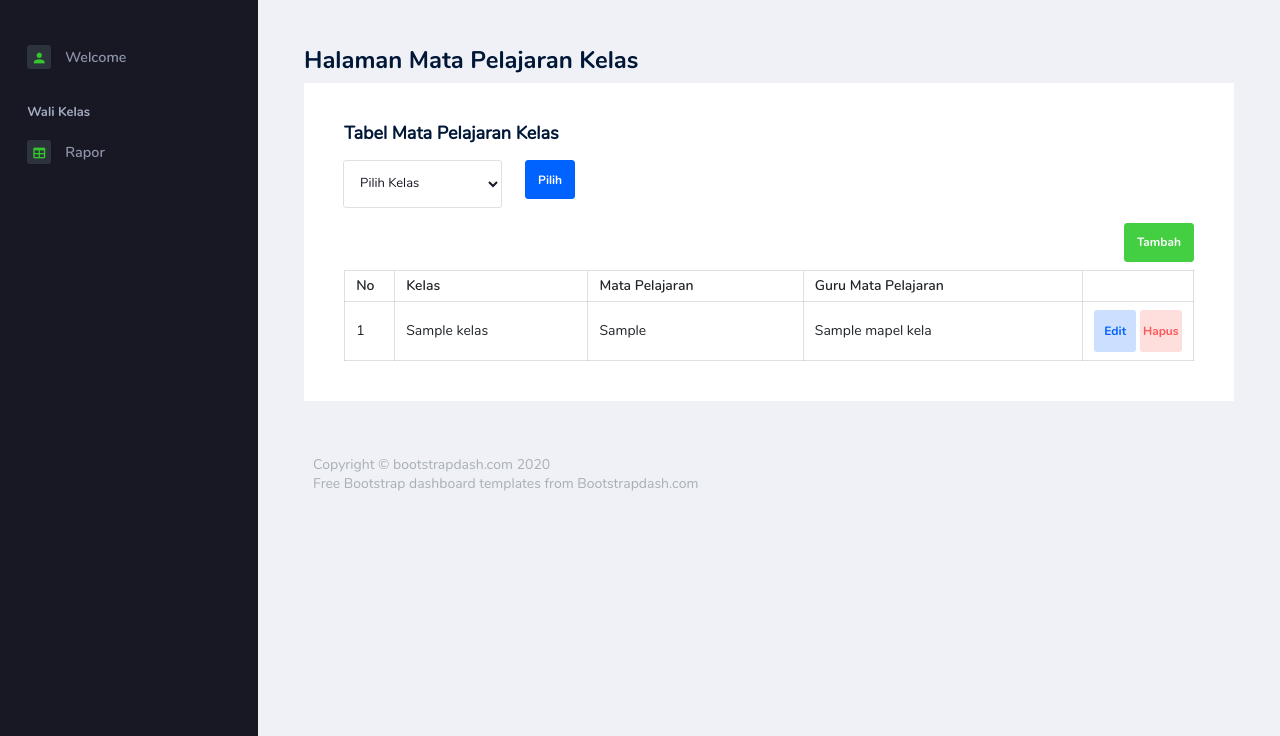
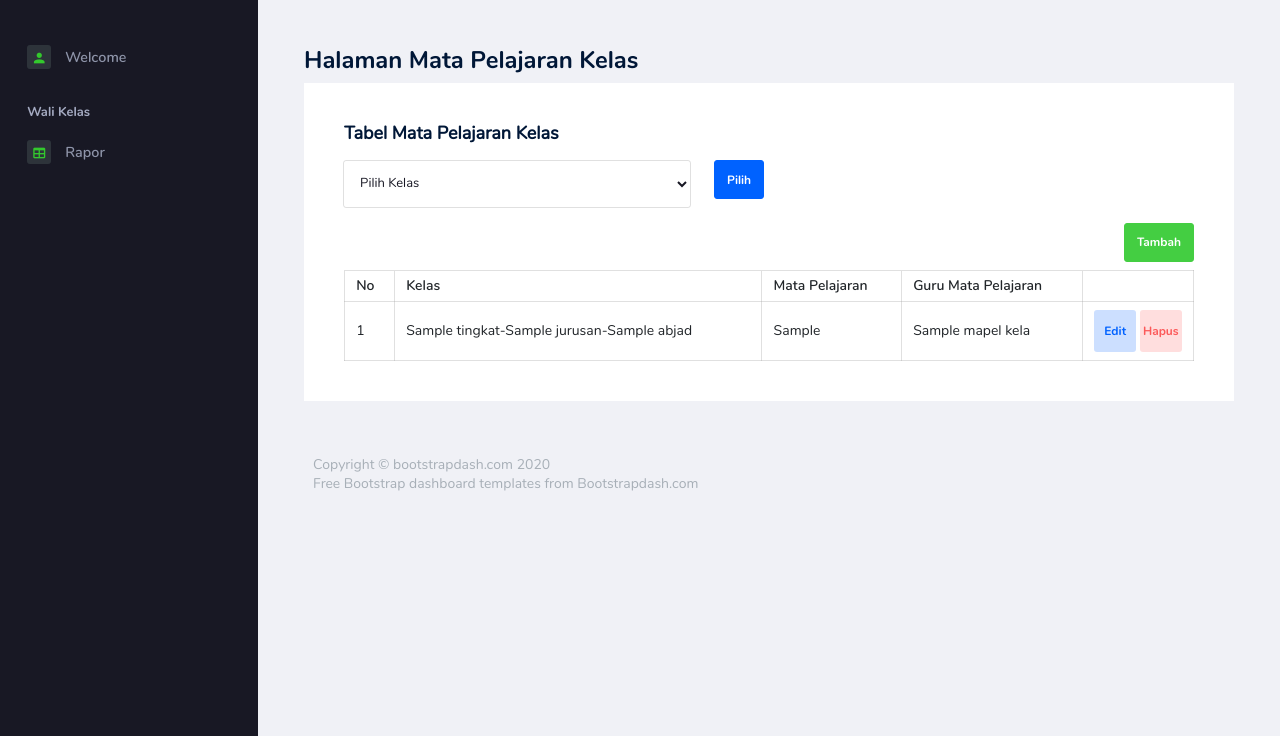
Before and after one commit to andikawiranata47/si-rapor-sekolah, a CodeIgniter 4 app: the page made by app/Views/pages/mata_pelajaran_kelas.php in a window 1280 px wide. Shown: the part 64-800 px from the top of the page. Run offline with PHP 8.4 and a stand-in for CodeIgniter, Linux system fonts and the light colour scheme; the template is opened without the code that fills it: most values are stand-ins (such as "Sample title", 1, 10 or a date in 2020); data that the repository does not hold is empty; some libraries are stand-ins or nearby versions.

Commit message:
naik kelas fix

```diff
--- a/app/Views/pages/kepribadian.php
+++ b/app/Views/pages/kepribadian.php
@@ -25,7 +25,7 @@
                 <select name="pilih_kelas" class="form-control pr-xl-5 mr-2 pilih_kelas" id="pilih_kelas">
                   <option value="">Pilih Kelas</option>
                   <?php foreach ($kelas as $k) : ?>
-                    <option value="<?= $k->Id_Kelas; ?>"><?= $k->Kelas; ?></option>
+                    <option value="<?= $k->Id_Kelas; ?>"><?= $k->Tingkat; ?>-<?= $k->Jurusan; ?>-<?= $k->Abjad; ?></option>
                   <?php endforeach; ?>
                 </select>
               </div><button type="submit" class="btn btn-primary mb-2">Pilih</button>
--- a/app/Views/pages/mata_pelajaran_kelas.php
+++ b/app/Views/pages/mata_pelajaran_kelas.php
@@ -18,7 +18,7 @@
                 <select name="pilih_kelas" class="form-control pr-xl-5 pilih_kelas" id="pilih_kelas">
                   <option value="">Pilih Kelas</option>
                   <?php foreach ($kelas as $k) : ?>
-                    <option value="<?= $k->Id_Kelas; ?>"><?= $k->Kelas; ?></option>
+                    <option value="<?= $k->Id_Kelas; ?>"><?= $k->Tingkat; ?>-<?= $k->Jurusan; ?>-<?= $k->Abjad; ?></option>
                   <?php endforeach; ?>
                 </select>
               </div>
@@ -49,7 +49,7 @@
                   <?php foreach ($mapelKelas as $m) : ?>
                     <tr>
                       <td class="number"> <?= $i++; ?> </td>
-                      <td> <?= $m->Kelas; ?> </td>
+                      <td> <?= $m->Tingkat; ?>-<?= $m->Jurusan; ?>-<?= $m->Abjad; ?> </td>
                       <td> <?= $m->Mata_Pelajaran; ?> </td>
                       <td> <?= $m->Nama; ?> </td>
                       <td class="text-center">
@@ -82,13 +82,13 @@
                 <select name="kelas" class="form-control kelas" disabled>
                   <option value="">Pilih Kelas</option>
                   <?php foreach ($kelas as $k) : ?>
-                    <option value="<?= $k->Id_Kelas; ?>"><?= $k->Kelas; ?></option>
+                    <option value="<?= $k->Id_Kelas; ?>"><?= $k->Tingkat; ?>-<?= $k->Jurusan; ?>-<?= $k->Abjad; ?></option>
                   <?php endforeach; ?>
                 </select>
                 <select name="kelas" class="form-control kelas" hidden>
                   <option value="">Pilih Kelas</option>
                   <?php foreach ($kelas as $k) : ?>
-                    <option value="<?= $k->Id_Kelas; ?>"><?= $k->Kelas; ?></option>
+                    <option value="<?= $k->Id_Kelas; ?>"><?= $k->Tingkat; ?>-<?= $k->Jurusan; ?>-<?= $k->Abjad; ?></option>
                   <?php endforeach; ?>
                 </select>
               </div>
@@ -137,13 +137,13 @@
                 <select name="kelas" class="form-control kelas" disabled>
                   <option value="">Pilih Kelas</option>
                   <?php foreach ($kelas as $k) : ?>
-                    <option value="<?= $k->Id_Kelas; ?>"><?= $k->Kelas; ?></option>
+                    <option value="<?= $k->Id_Kelas; ?>"><?= $k->Tingkat; ?>-<?= $k->Jurusan; ?>-<?= $k->Abjad; ?></option>
                   <?php endforeach; ?>
                 </select>
                 <select name="kelas" class="form-control kelas" hidden>
                   <option value="">Pilih Kelas</option>
                   <?php foreach ($kelas as $k) : ?>
-                    <option value="<?= $k->Id_Kelas; ?>"><?= $k->Kelas; ?></option>
+                    <option value="<?= $k->Id_Kelas; ?>"><?= $k->Tingkat; ?>-<?= $k->Jurusan; ?>-<?= $k->Abjad; ?></option>
                   <?php endforeach; ?>
                 </select>
               </div>
@@ -189,7 +189,7 @@
             <select name="kelas" class="form-control kelas" hidden>
               <option value="">Pilih Kelas</option>
               <?php foreach ($kelas as $k) : ?>
-                <option value="<?= $k->Id_Kelas; ?>"><?= $k->Kelas; ?></option>
+                <option value="<?= $k->Id_Kelas; ?>"><?= $k->Tingkat; ?>-<?= $k->Jurusan; ?>-<?= $k->Abjad; ?></option>
               <?php endforeach; ?>
             </select>
             <div class="modal-footer">
--- a/app/Views/pages/nilai_mata_pelajaran.php
+++ b/app/Views/pages/nilai_mata_pelajaran.php
@@ -25,7 +25,7 @@
                 <select name="pilih_kelas" class="form-control pr-xl-5 pilih_kelas" id="pilih_kelas">
                   <option value="">Pilih Kelas</option>
                   <?php foreach ($kelas as $k) : ?>
-                    <option value="<?= $k->Id_Kelas; ?>"><?= $k->Kelas; ?></option>
+                    <option value="<?= $k->Id_Kelas; ?>"><?= $k->Tingkat; ?>-<?= $k->Jurusan; ?>-<?= $k->Abjad; ?></option>
                   <?php endforeach; ?>
                 </select>
                 <select name="pilih_mapel" class="form-control pr-xl-5 mx-2 pilih_mapel" id="pilih_mapel">
--- a/app/Views/pages/nilai_prakerin.php
+++ b/app/Views/pages/nilai_prakerin.php
@@ -61,7 +61,7 @@
                       <td> <?= $n->Nama; ?> </td>
                       <td> <?= $n->Nama_Instansi; ?> </td>
                       <td> <?= $n->Alamat_Instansi; ?> </td>
-                      <td> <?= $n->Waktu_Mulai; ?> sampai <?= $n->Waktu_Selesai; ?> </td>
+                      <td> <?= date('d F Y', strtotime("$n->Waktu_Mulai")); ?> - <?= date('d F Y', strtotime("$n->Waktu_Selesai")); ?> </td>
                       <td> <?= $n->Nilai_Prakerin; ?> </td>
                       <td class="text-center">
                         <button type="button" class="btn btn-inverse-primary btn-icon btn-edit" data-toggle="modal" data-target="#editModal" data-id_nilai="<?= $n->Id_Nilai_Prakerin; ?>" data-nama="<?= $n->Nama_Instansi; ?>" data-alamat="<?= $n->Alamat_Instansi; ?>" data-waktu1="<?= $n->Waktu_Mulai; ?>" data-waktu2="<?= $n->Waktu_Selesai; ?>" data-nilai="<?= $n->Nilai_Prakerin; ?>" data-siswa="<?= $n->Id_Siswa; ?>">Edit</button>
--- a/app/Views/pages/siswa.php
+++ b/app/Views/pages/siswa.php
@@ -60,7 +60,7 @@
                     <td> <?= $s->NIS; ?> </td>
                     <td> <?= $s->Nama; ?> </td>
                     <td> <?= $s->Jenis_Kelamin; ?> </td>
-                    <td> <?= $s->Tempat_Lahir; ?>, <?= $s->Tanggal_Lahir; ?> </td>
+                    <td> <?= $s->Tempat_Lahir; ?>, <?= date('d F Y', strtotime("$s->Tanggal_Lahir")); ?> </td>
                     <td class="text-center">
                       <button type="button" class="btn btn-inverse-primary btn-icon btn-edit" data-toggle="modal" data-target="#editModal"
                       data-id_siswa="<?= $s->Id_Siswa; ?>"
--- a/app/Views/pages/welcome.php
+++ b/app/Views/pages/welcome.php
@@ -104,6 +104,7 @@
             </div>
             <div class="modal-footer">
               <input type="hidden" name="id_general" class="id_general">
+              <p style="color: red;">*Jika Anda melakukan perubahan pada <b>semester</b> dan <b>tahun ajaran</b>, pastikan Anda melakukan penyesuaian kenaikan kelas pada menu <b><a href="/kelas">Kelas</a></b></p>
               <button type="submit" class="btn btn-success">Simpan</button>
               <button type="button" class="btn btn-secondary" data-dismiss="modal">Batal</button>
             </div>
```
Also changed, not shown: app/Controllers/Kelas.php (+11 -2 lines), app/Models/KelasModel.php (+11 -1 lines), app/Views/pages/kelas.php (+25 -1 lines), app/Views/pages/siswa_kelas.php (+10 -10 lines).
